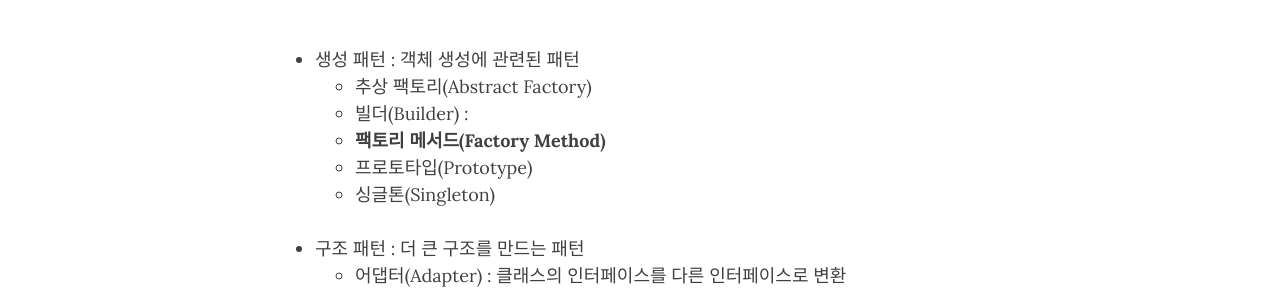
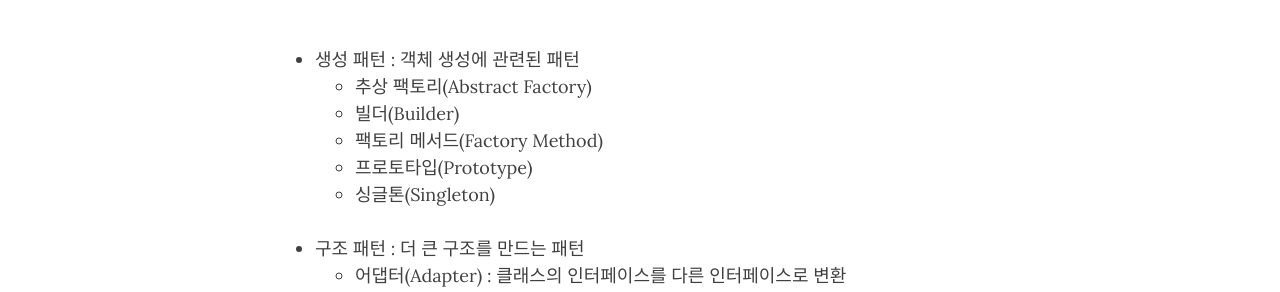
Before and after one commit to setrecords/setrecords.github.io, a Jekyll site: the page built from _posts/2024-02-10-2024 정보처리기사 필기 - 1.3 애플리케이션 설계.md, in a window 1280 px wide and 900 px high, scrolled down 4338 px. Shown: the part 158-450 px from the top of the window. Built offline with Jekyll 4.4.1, drawn with Linux system fonts in a browser that asks for light colours; nearby versions of some CDN libraries; comment, search, counter and statistics services are not loaded.

```diff
--- a/_posts/2024-02-10-2024 정보처리기사 필기 - 1.3 애플리케이션 설계.md
+++ b/_posts/2024-02-10-2024 정보처리기사 필기 - 1.3 애플리케이션 설계.md
@@ -177,8 +177,8 @@ tags: [정보처리기사필기]
 
 - 생성 패턴 : 객체 생성에 관련된 패턴
   - 추상 팩토리(Abstract Factory)
-  - 빌더(Builder) :
-  - **팩토리 메서드(Factory Method)**
+  - 빌더(Builder)
+  - 팩토리 메서드(Factory Method)
   - 프로토타입(Prototype)
   - 싱글톤(Singleton)
 <br/><br/>
```
